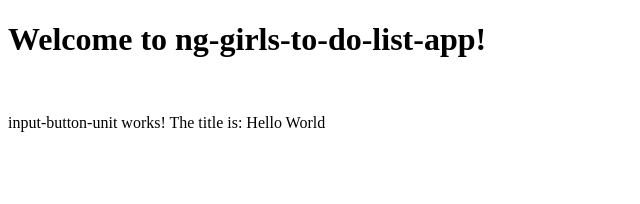
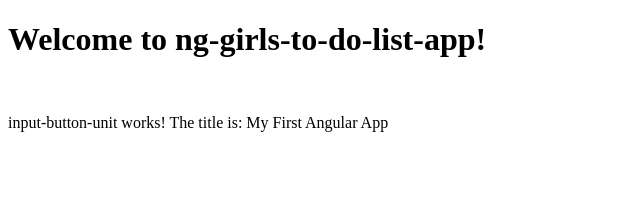
Before and after one commit to karomamczi/ng-girls-to-do-list-app, an Angular app: page / in a window 1280 px wide. Shown: the top 204 px of the page, without its empty margins (0-640 px from the left). Built offline with nearby package versions, Linux system fonts and the light colour scheme.

Commit message:
feat: Class

```diff
--- a/src/app/input-button-unit/input-button-unit.component.ts
+++ b/src/app/input-button-unit/input-button-unit.component.ts
@@ -13,7 +13,15 @@
 export class InputButtonUnitComponent implements OnInit {
   title = 'Hello World';
 
-  constructor() {}
+  constructor() {
+    this.title = 'I Love Angular';
+  }
 
-  ngOnInit() {}
+  ngOnInit(): void {
+    this.changeTitle('My First Angular App');
+  }
+
+  changeTitle(newTitle: string): void {
+    this.title = newTitle;
+  }
 }
```
